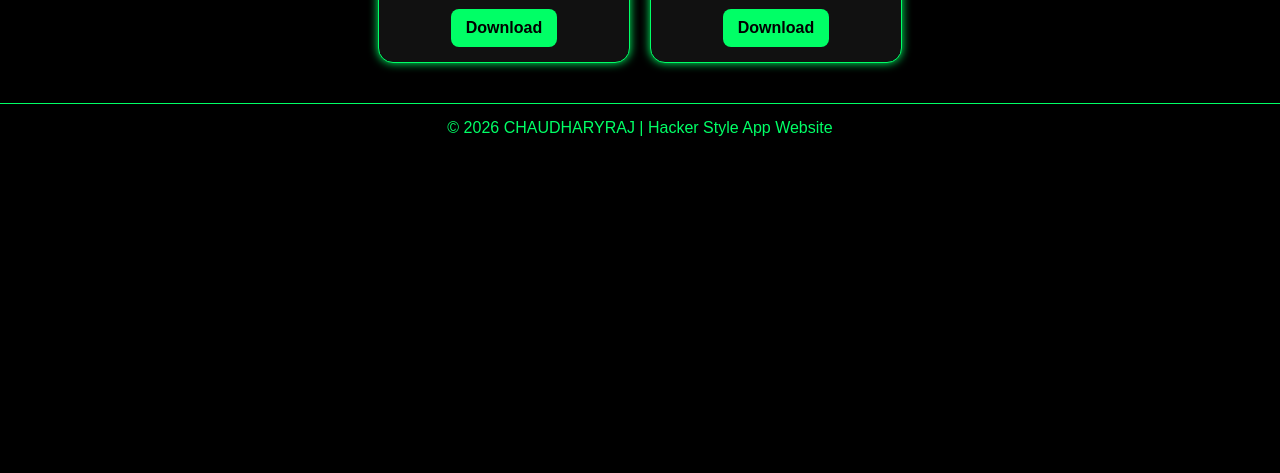
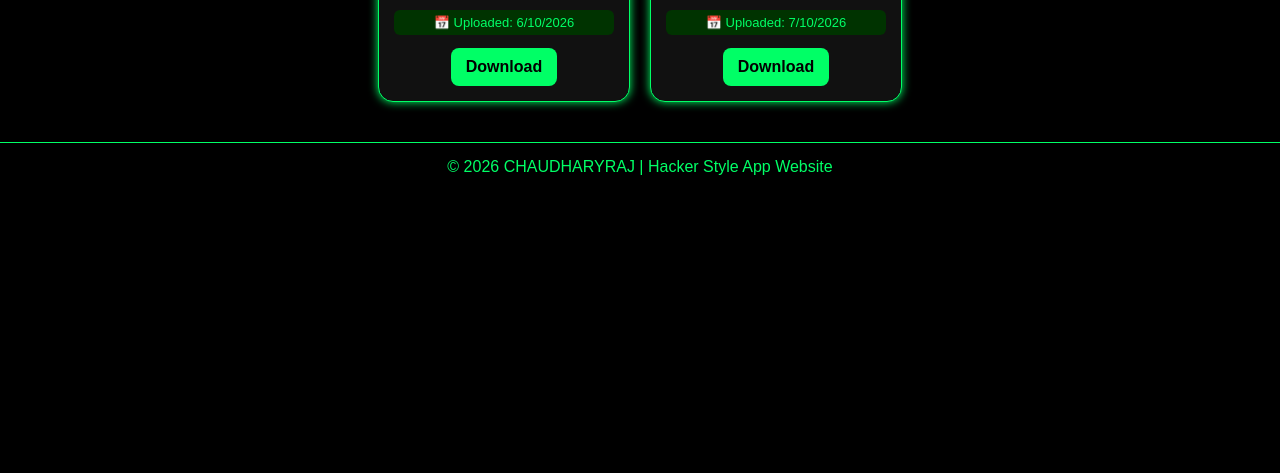
Before and after one commit to chaudharyraj02692-raj/chaudhary, a plain HTML site: page index.html in a window 1280 px wide. Shown: the part 327-800 px from the top of the page. Drawn offline with Linux system fonts and the light colour scheme.

Commit message:
Include upload dates in app cards
Added upload dates for app cards.

```diff
--- a/index.html
+++ b/index.html
@@ -94,6 +94,9 @@
     <div class="app-card">
       <img src="https://github.com/chaudharyaryran02692-ship-it/RAJCH/blob/main/WhatsApp%20Image%202026-08-09%20at%209.59.14%20PM.jpeg?raw=true="COCACOLA">
       <h3>COCACOLA</h3>
+      <p style="background:#003300;color:#00ff66;padding:5px;border-radius:6px;font-size:13px;">
+  📅 Uploaded: 6/10/2026
+</p>
       <a class="btn" href="https://cdwzixg.abhknhs-top77.org/h5/#/pages/login/reset?inviteCode=E5BA83">Download</a>
     </div>
 
@@ -101,6 +104,9 @@
     <div class="app-card">
       <img src="https://github.com/chaudharyraj02692-raj/chaudhary/blob/main/WhatsApp%20Image%202026-08-09%20at%208.44.30%20PM.jpeg?raw=true="Chaipatti">
       <h3>Chaipatti</h3>
+      <p style="background:#003300;color:#00ff66;padding:5px;border-radius:6px;font-size:13px;">
+  📅 Uploaded: 7/10/2026
+</p>
       <a class="btn" href=" https://wroii.swiworkflow.co/pages/signup/?ref=0722F3="_blank">Download</a>
     </div>
 
```
